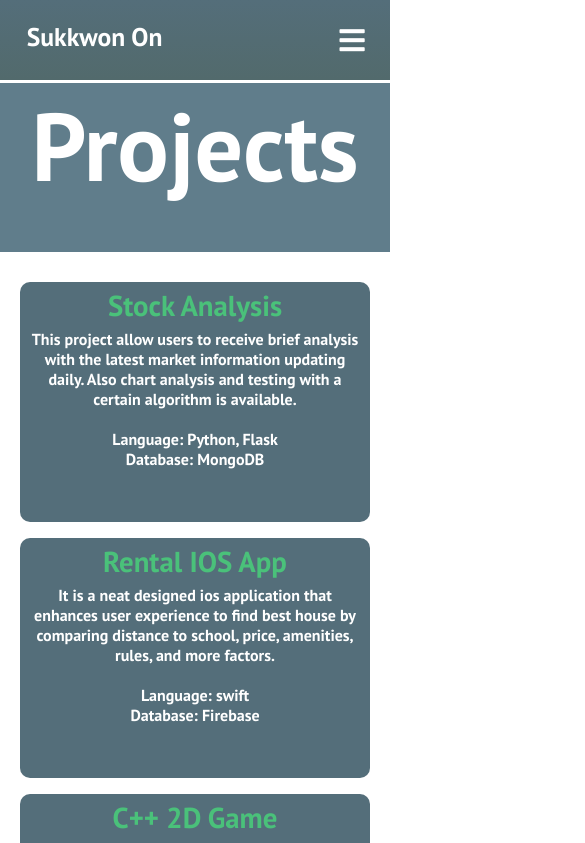
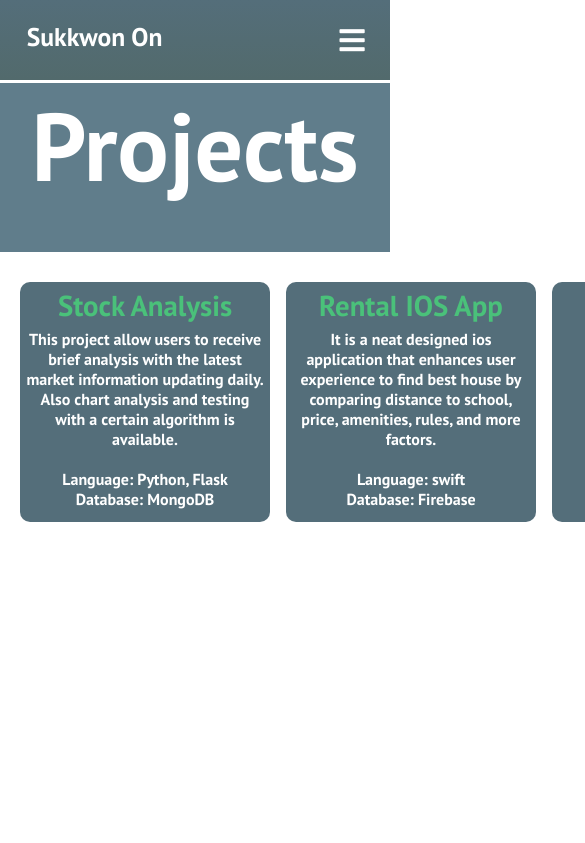
Before and after one commit to skwon2345/portfolio_website, a React (Create React App) app: page /projects in a window 390 px wide. Shown: the top 843 px of the page, 585 px wide, since content can reach past the window. Built offline with nearby package versions, Linux system fonts and the light colour scheme.

Commit message:
save point

```diff
--- a/src/components/pages/Projects.css
+++ b/src/components/pages/Projects.css
@@ -11,10 +11,17 @@
 }
 .projects {
     display:grid;
-    grid-template-columns: repeat(autofill, minmax(250px, 1fr)); /* repeat 4 columns in a row with minimum size of 250px and maximum size of 1fr*/
+    grid-template-columns: repeat(4, minmax(250px, 1fr)); /* repeat 4 columns in a row with minimum size of 250px and maximum size of 1fr*/
     grid-gap: 1rem;
     margin-left:20px;
     margin-right:20px;
     /*width:100%;*/
 
 }
+
+@media screen and (max-width: 960px) {
+    .projects {
+        grid-template-columns: repeat(autofill, minmax(250px, 1fr)); /* repeat 4 columns in a row with minimum size of 250px and maximum size of 1fr*/
+
+    }
+}
```
